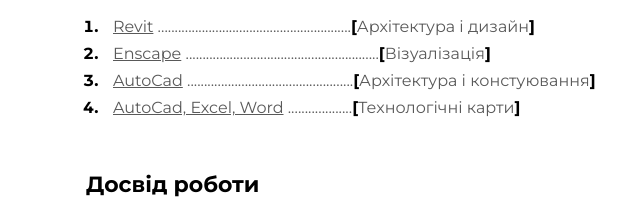
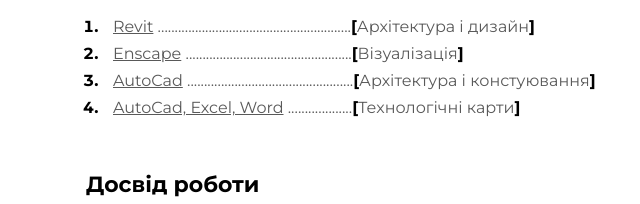
Before and after one commit to serhii1006/resume, a plain HTML site: page index.html in a window 1280 px wide. Shown: the part 358-562 px from the top of the page, 414-1054 px from the left. Drawn offline with Linux system fonts and the light colour scheme.

Commit message:
Update index.html

```diff
--- a/index.html
+++ b/index.html
@@ -35,7 +35,7 @@
                 </li>
                 <li class="projects-item">
                     <span class="project"><a href="https://drive.google.com/file/d/1h36TD6rOlYwwjf_D41l74Whh3tALgD_x/view?usp=share_link" target="_blank" class="project-link">Enscape</a>
-                        .........................................................<span class="project-bracket">[</span>Візуалізація<span class="project-bracket">]</span></span>
+                        .................................................<span class="project-bracket">[</span>Візуалізація<span class="project-bracket">]</span></span>
                 </li>
                 <li class="projects-item">
                     <span class="project"><a href="https://drive.google.com/file/d/15Pj6ol2E57_rQgTonSBj4ud0A811xE85/view?usp=sharing" target="_blank" class="project-link">AutoCad</a>
```
